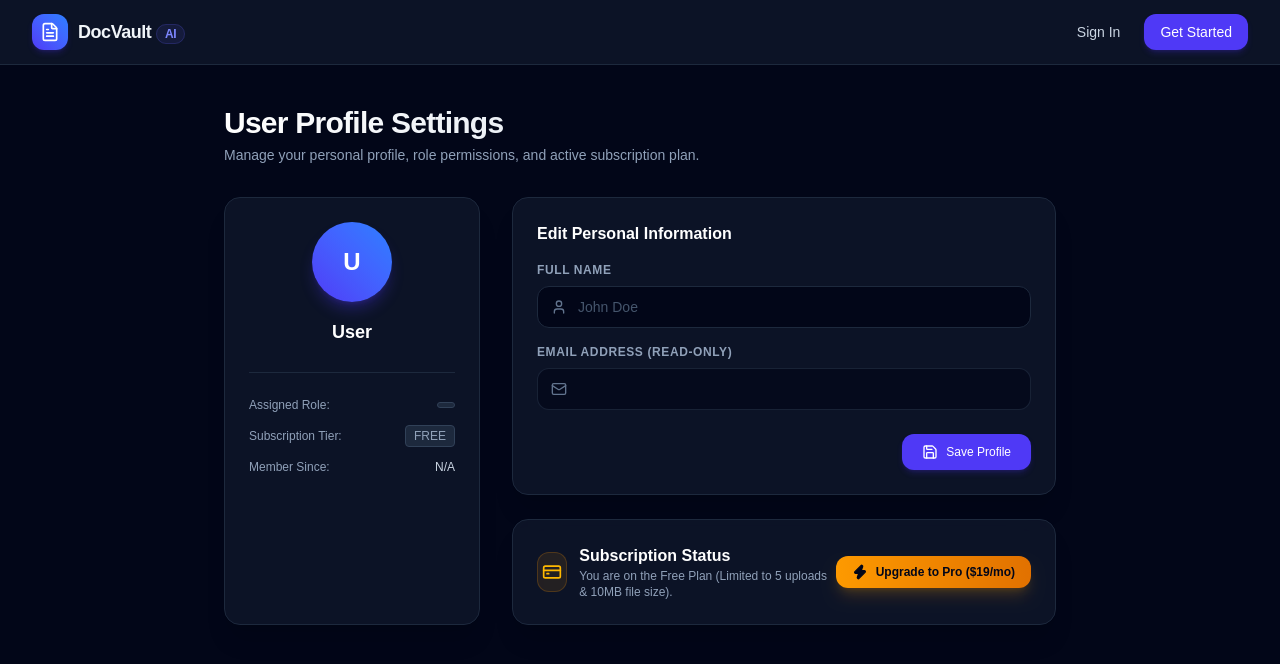
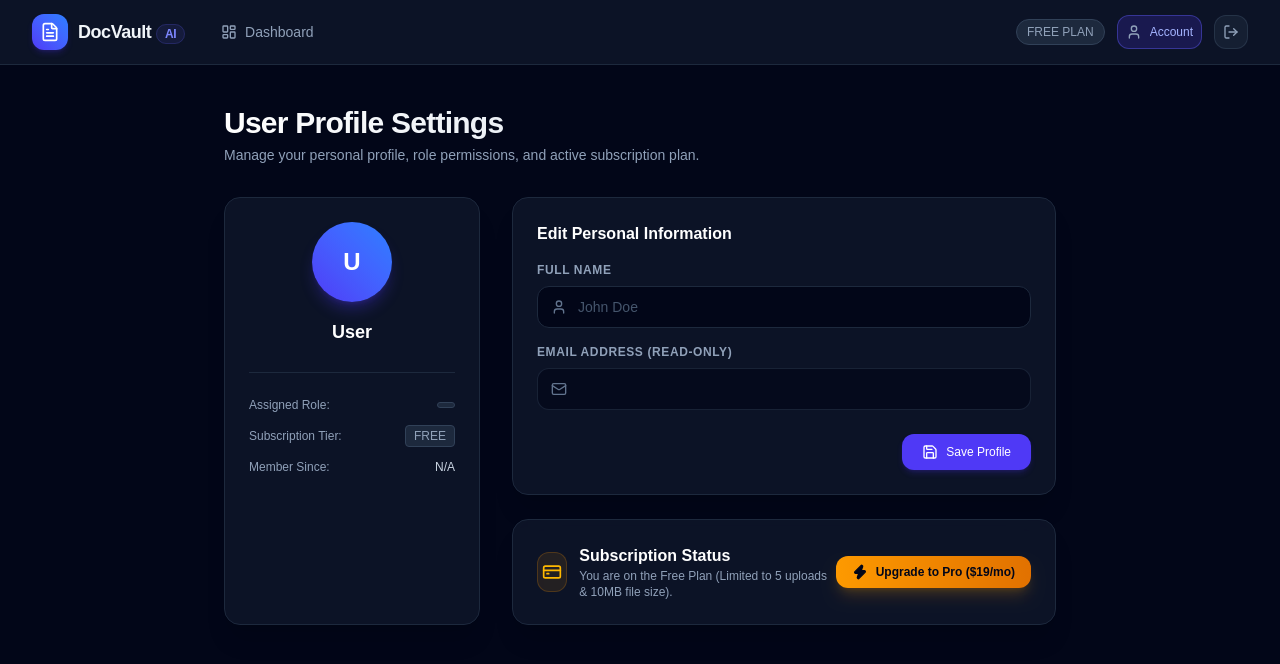
Before and after one commit to devenvyaas/doc-mgmt-system, a Next.js app: page /profile in a window 1280 px wide. Shown: the top 664 px of the page. Built offline with nearby package versions, Linux system fonts and the light colour scheme; no server answers.

Commit message:
fix: navbar session state handling to prevent showing unauthenticated buttons when logged in

```diff
--- a/src/components/layout/Navbar.tsx
+++ b/src/components/layout/Navbar.tsx
@@ -1,9 +1,10 @@
 'use client';
 
-import React from 'react';
+import React, { useEffect, useState } from 'react';
 import Link from 'next/link';
 import { usePathname } from 'next/navigation';
 import { logoutAction } from '@/app/auth/actions';
+import { createClient } from '@/lib/supabase/client';
 import { Profile } from '@/lib/types';
 import {
   FileText,
@@ -12,14 +13,70 @@ import {
   Zap,
   LogOut,
   LayoutDashboard,
+  Loader2,
 } from 'lucide-react';
 
 interface NavbarProps {
-  profile: Profile | null;
+  profile?: Profile | null;
 }
 
-export default function Navbar({ profile }: NavbarProps) {
+export default function Navbar({ profile: initialProfile }: NavbarProps) {
   const pathname = usePathname();
+  const [profile, setProfile] = useState<Profile | null>(initialProfile || null);
+  const [loading, setLoading] = useState<boolean>(!initialProfile);
+  const [userEmail, setUserEmail] = useState<string | null>(null);
+
+  const isProtectedRoute =
+    pathname.startsWith('/dashboard') ||
+    pathname.startsWith('/documents') ||
+    pathname.startsWith('/profile') ||
+    pathname.startsWith('/admin');
+
+  useEffect(() => {
+    if (initialProfile) {
+      return;
+    }
+
+    let isMounted = true;
+    const supabase = createClient();
+
+    async function loadUserSession() {
+      const {
+        data: { user },
+      } = await supabase.auth.getUser();
+
+      if (!user) {
+        if (isMounted) {
+          setProfile(null);
+          setLoading(false);
+        }
+        return;
+      }
+
+      if (isMounted) {
+        setUserEmail(user.email || null);
+      }
+
+      const { data: prof } = await supabase
+        .from('profiles')
+        .select('*')
+        .eq('id', user.id)
+        .single();
+
+      if (isMounted) {
+        if (prof) setProfile(prof as Profile);
+        setLoading(false);
+      }
+    }
+
+    loadUserSession();
+    return () => {
+      isMounted = false;
+    };
+  }, [initialProfile]);
+
+  const activeProfile = initialProfile || profile;
+  const isAuthenticated = !!activeProfile || !!userEmail || isProtectedRoute;
 
   return (
     <header className="sticky top-0 z-40 w-full bg-slate-900/80 backdrop-blur-md border-b border-slate-800">
@@ -36,7 +93,7 @@ export default function Navbar({ profile }: NavbarProps) {
           </Link>
 
           {/* Navigation Links */}
-          {profile && (
+          {isAuthenticated && (
             <nav className="hidden md:flex items-center gap-1 text-sm font-medium">
               <Link
                 href="/dashboard"
@@ -50,7 +107,7 @@ export default function Navbar({ profile }: NavbarProps) {
                 <span>Dashboard</span>
               </Link>
 
-              {profile.role === 'admin' && (
+              {activeProfile?.role === 'admin' && (
                 <Link
                   href="/admin/dashboard"
                   className={`px-3 py-1.5 rounded-lg flex items-center gap-2 transition ${
@@ -67,11 +124,11 @@ export default function Navbar({ profile }: NavbarProps) {
           )}
         </div>
 
-        {/* User Profile & Actions */}
-        {profile ? (
+        {/* Right Action Bar */}
+        {isAuthenticated ? (
           <div className="flex items-center gap-3">
             {/* Subscription Tier Badge */}
-            {profile.subscription_tier === 'pro' ? (
+            {activeProfile?.subscription_tier === 'pro' ? (
               <span className="hidden sm:inline-flex items-center gap-1.5 px-2.5 py-1 rounded-full text-xs font-semibold bg-gradient-to-r from-amber-500/20 to-amber-600/20 text-amber-300 border border-amber-500/30 shadow-sm">
                 <Zap className="w-3.5 h-3.5 fill-amber-400 text-amber-400" />
                 PRO
@@ -82,14 +139,14 @@ export default function Navbar({ profile }: NavbarProps) {
               </span>
             )}
 
-            {/* User Role Badge */}
-            {profile.role === 'admin' && (
+            {/* Admin Role Badge */}
+            {activeProfile?.role === 'admin' && (
               <span className="hidden sm:inline-flex items-center gap-1 px-2 py-0.5 rounded text-[11px] font-bold uppercase tracking-wider bg-purple-500/20 text-purple-300 border border-purple-500/30">
                 ADMIN
               </span>
             )}
 
-            {/* Profile Dropdown / Link */}
+            {/* User Profile Link */}
             <Link
               href="/profile"
               className={`p-2 rounded-xl border flex items-center gap-2 text-sm transition ${
@@ -101,7 +158,7 @@ export default function Navbar({ profile }: NavbarProps) {
             >
               <User className="w-4 h-4 text-slate-400" />
               <span className="hidden lg:inline text-xs font-medium max-w-[120px] truncate">
-                {profile.full_name || profile.email}
+                {activeProfile?.full_name || activeProfile?.email || userEmail || 'Account'}
               </span>
             </Link>
 
@@ -115,6 +172,10 @@ export default function Navbar({ profile }: NavbarProps) {
                 <LogOut className="w-4 h-4" />
               </button>
             </form>
+          </div>
+        ) : loading ? (
+          <div className="flex items-center gap-2 text-xs text-slate-500">
+            <Loader2 className="w-4 h-4 animate-spin text-indigo-400" />
           </div>
         ) : (
           <div className="flex items-center gap-3">
```
